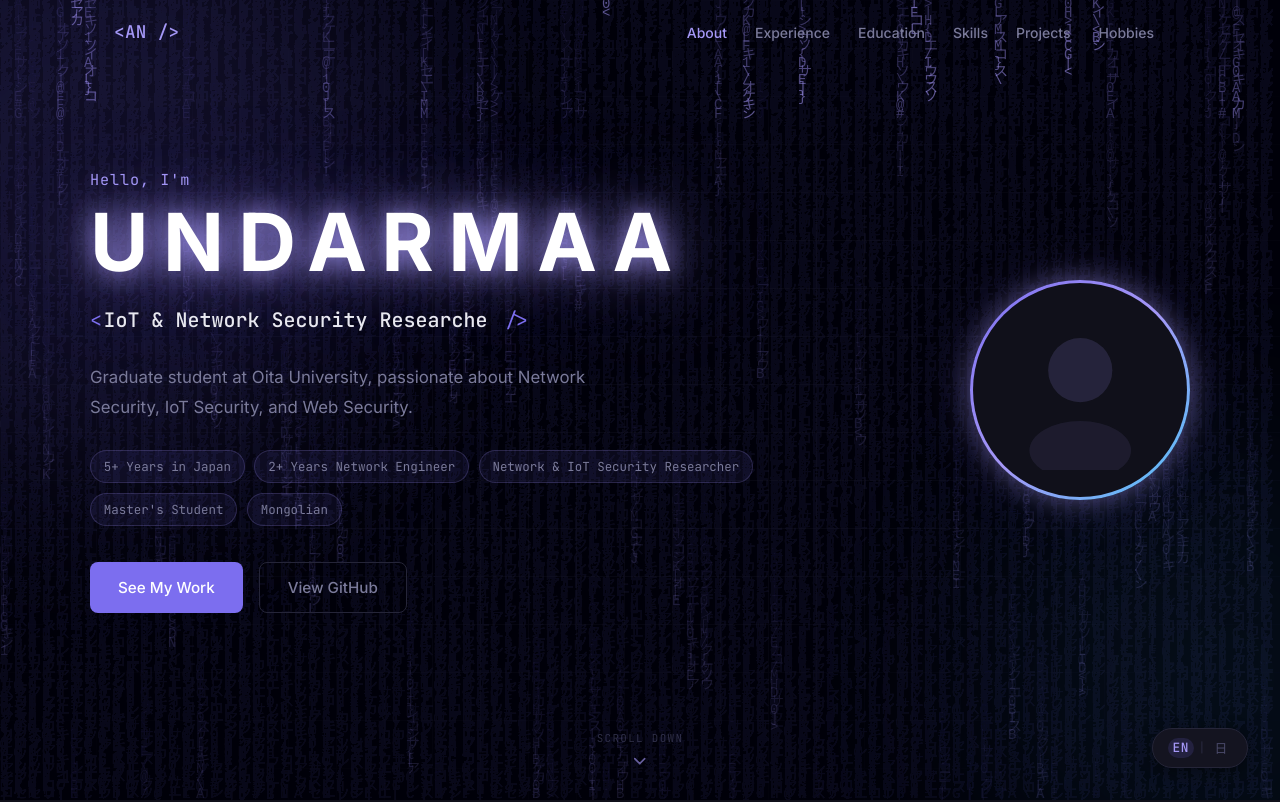
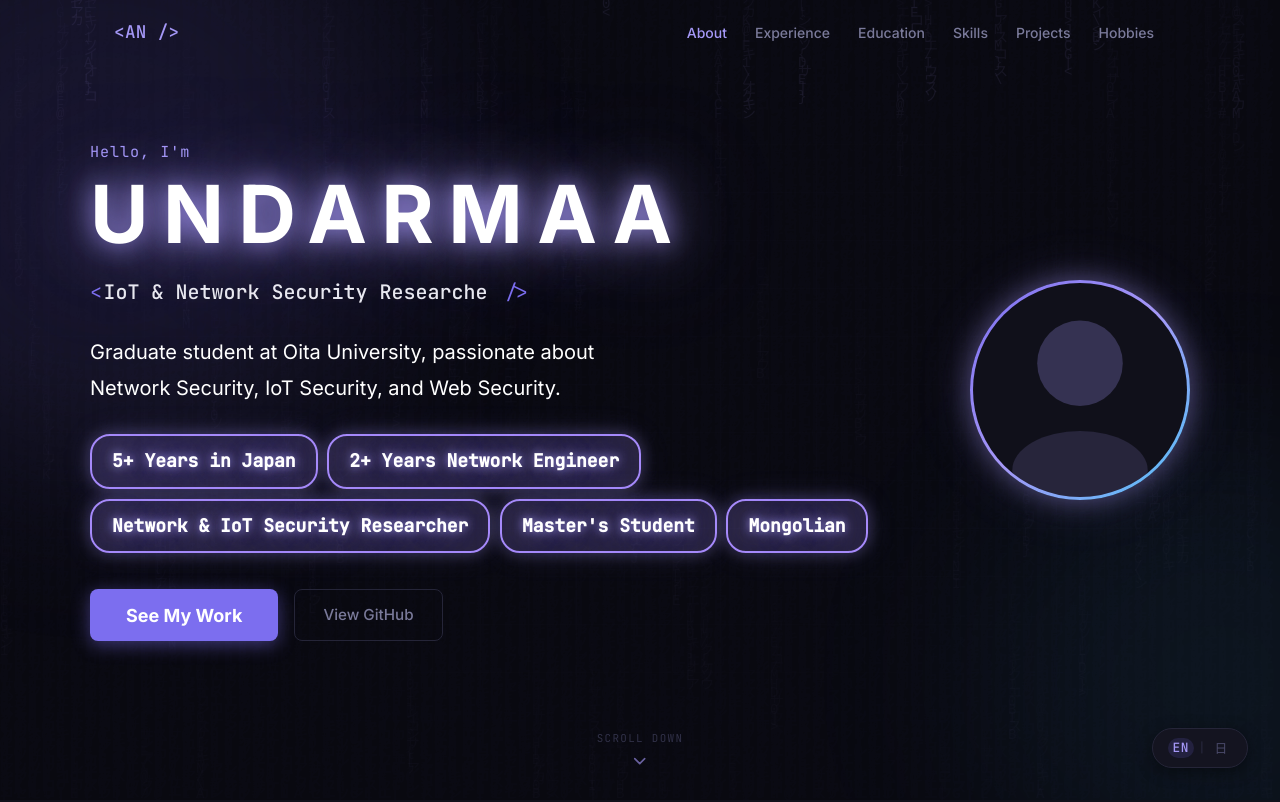
Before and after one commit to andro73787/my-website, a React (Create React App) app in the folder myprofile/: page / in a window 1280 px wide. Shown: the top 802 px of the page. Built offline with nearby package versions, Linux system fonts and the light colour scheme.

Commit message:
Update hero stats badge glow effect

```diff
--- a/myprofile/src/components/Hero.css
+++ b/myprofile/src/components/Hero.css
@@ -15,6 +15,7 @@
   inset: 0;
   pointer-events: none;
   z-index: 0;
+  opacity: 0.15;
 }
 
 /* Grid overlay */
@@ -25,7 +26,7 @@
     linear-gradient(var(--border) 1px, transparent 1px),
     linear-gradient(90deg, var(--border) 1px, transparent 1px);
   background-size: 48px 48px;
-  opacity: 0.25;
+  opacity: 0.08;
   mask-image: radial-gradient(ellipse 80% 60% at 50% 50%, black 40%, transparent 100%);
   z-index: 0;
 }
@@ -164,8 +165,9 @@
 
 /* Subtitle */
 .hero__subtitle {
-  font-size: clamp(0.9rem, 1.8vw, 1.05rem);
-  color: var(--text-secondary);
+  font-size: 1.25rem;
+  font-weight: 400;
+  color: #ffffff;
   max-width: 520px;
   line-height: 1.8;
   margin-bottom: 1.75rem;
@@ -183,15 +185,23 @@
   display: flex;
   align-items: center;
   gap: 0.4rem;
-  font-size: 0.78rem;
-  color: var(--text-secondary);
-  background: rgba(124, 110, 239, 0.08);
-  border: 1px solid rgba(165, 152, 247, 0.2);
+  font-size: 1.125rem;
+  font-weight: 700;
+  color: #ffffff;
+  background: rgba(167, 139, 250, 0.2);
+  border: 2px solid #a78bfa;
   border-radius: 20px;
-  padding: 0.3rem 0.8rem;
+  padding: 0.625rem 1.25rem;
   font-family: var(--font-mono);
-  transition: border-color var(--transition), color var(--transition);
+  transition: border-color var(--transition), color var(--transition), background var(--transition);
   white-space: nowrap;
+  text-shadow:
+    0 0 10px rgba(165, 152, 247, 0.9),
+    0 0 25px rgba(165, 152, 247, 0.6),
+    0 0 50px rgba(165, 152, 247, 0.3);
+  box-shadow:
+    0 0 15px rgba(165, 152, 247, 0.3),
+    0 0 30px rgba(165, 152, 247, 0.15);
 }
 
 .hero__stat:hover {
@@ -250,10 +260,12 @@
   overflow: hidden;
 }
 
-.hero__photo-svg {
-  width: 75%;
-  height: 75%;
-  opacity: 0.6;
+.hero__photo-img {
+  width: 100%;
+  height: 100%;
+  object-fit: cover;
+  border-radius: 50%;
+  display: block;
 }
 
 /* Scroll indicator */
--- a/myprofile/src/index.css
+++ b/myprofile/src/index.css
@@ -93,12 +93,16 @@ ul { list-style: none; }
 .btn--primary {
   background: var(--accent);
   color: #fff;
+  font-size: 1.125rem;
+  font-weight: 700;
+  padding: 0.875rem 2.25rem;
+  box-shadow: 0 4px 18px rgba(124, 110, 239, 0.45);
 }
 
 .btn--primary:hover {
   background: var(--accent-light);
   transform: translateY(-2px);
-  box-shadow: 0 8px 24px var(--accent-glow);
+  box-shadow: 0 10px 30px var(--accent-glow);
 }
 
 .btn--outline {
```
